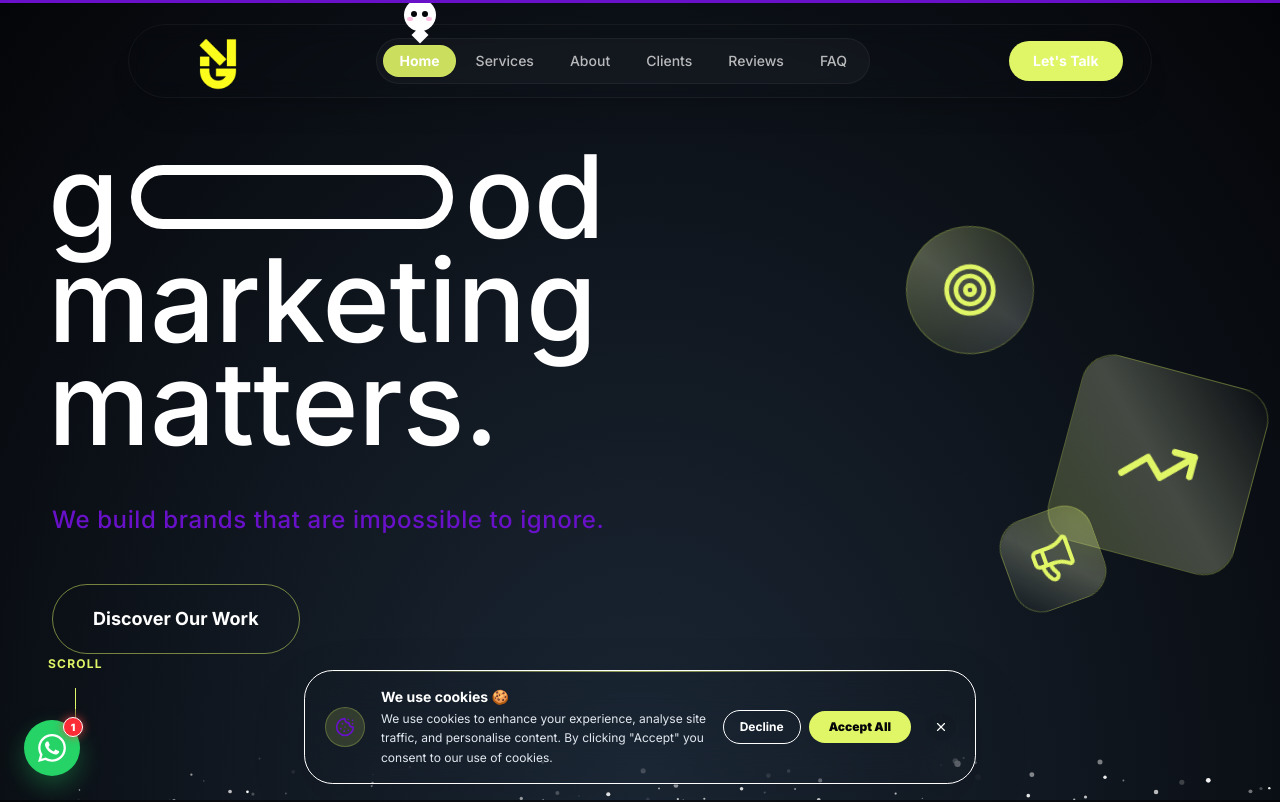
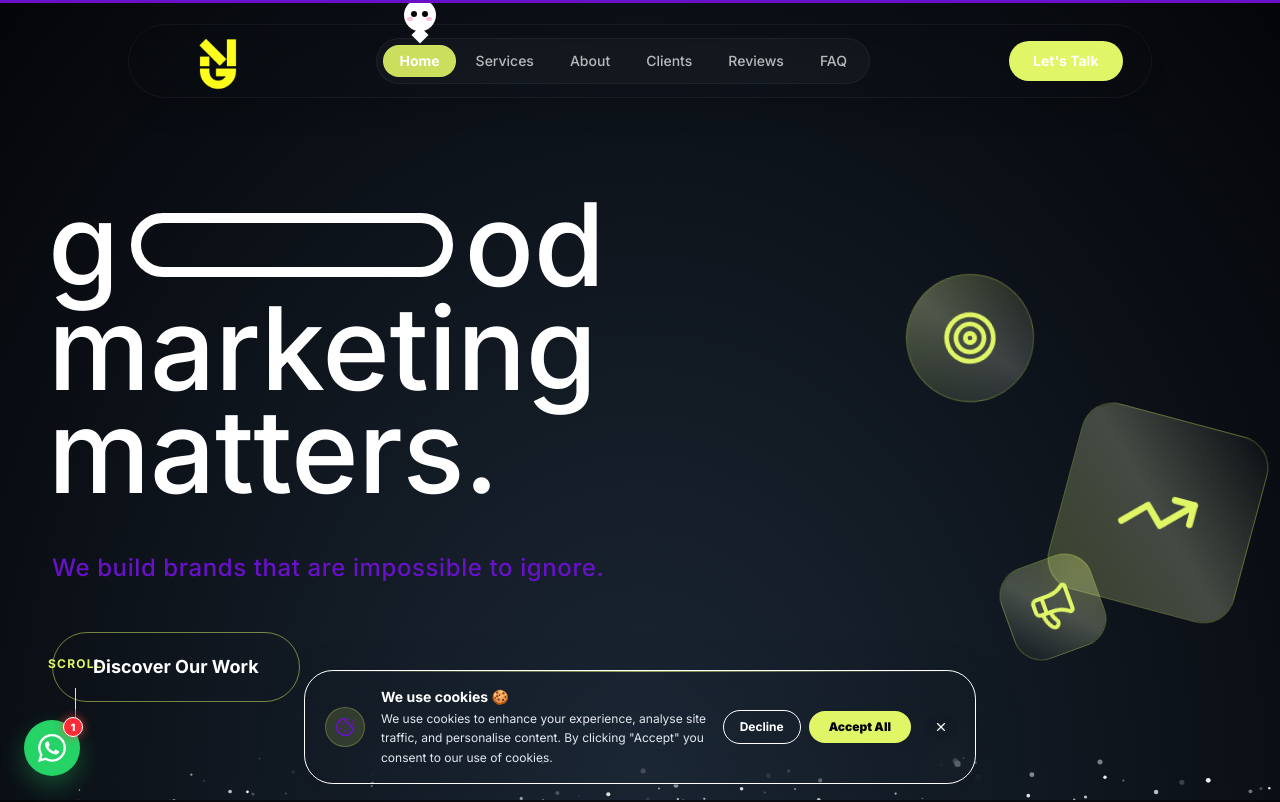
Before and after one commit to arshadyelikar27-dev/Good-Marketing-Matters, a Next.js app: page / in a window 1280 px wide. Shown: the top 802 px of the page. Built offline with nearby package versions, Linux system fonts and the light colour scheme.

Commit message:
Push hero content down on desktop to prevent navbar overlap

```diff
--- a/src/components/hero.tsx
+++ b/src/components/hero.tsx
@@ -41,7 +41,7 @@ export function Hero() {
 
         <motion.div
           style={{ scale: textScale, opacity: textOpacity, y: textY, willChange: isMobile ? "auto" : "transform, opacity" }}
-          className="relative z-10 flex flex-col items-start text-left w-full max-w-[1400px] mx-auto px-4 sm:px-6 md:px-12"
+          className="relative z-10 flex flex-col items-start text-left w-full max-w-[1400px] mx-auto px-4 sm:px-6 md:px-12 sm:mt-24"
         >
           {/* Left Side Content */}
           <div className="w-full lg:w-3/5">
```
